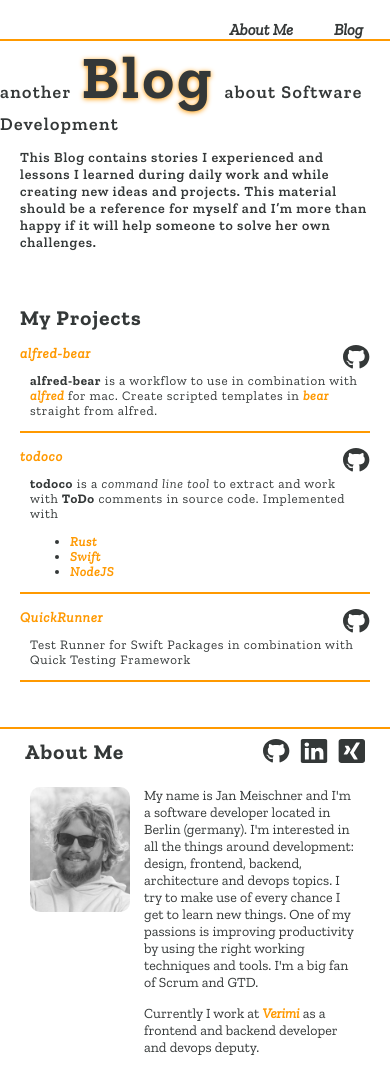
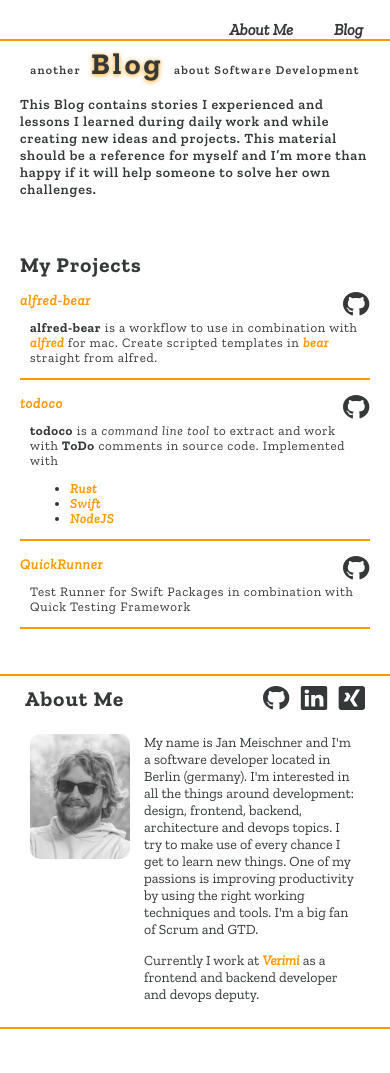
Before and after one commit to jmeischner/archive-jmeischner.github.io, a Gatsby site: page / in a window 390 px wide. Shown: the top 1073 px of the page. After the commit the page ends 1039 px from the top, so only its background shows below. Built offline with nearby package versions, Linux system fonts and the light colour scheme; Gatsby itself is replaced by a stand-in of ours.

Commit message:
Make design more responsive

```diff
--- a/src/components/base/pageTitle.js
+++ b/src/components/base/pageTitle.js
@@ -1,31 +1,52 @@
 import React from 'react'
 import styled from 'styled-components'
 
-const Subheading = styled.span`
+import Container from 'base/container'
+import Flex from 'base/flex'
+
+const Subheading = styled(Flex)`
+  color: ${p => p.theme.color.primary};
   font-size: 18px;
-  color: ${p => p.theme.color.primary};
+  font-weight: 600;
   letter-spacing: 1.28px;
+  margin-bottom: 10px;
   text-align: left;
-  font-weight: 600;
+
+  @media (${p => p.theme.media.small}) {
+    font-size: 12px;
+    margin-bottom: 5px;
+  }
 `
 
-const MainHeading = styled.span`
+const MainHeading = styled(Flex)`
+  color: ${p => p.theme.color.primary};
   font-size: 60px;
-  color: ${p => p.theme.color.primary};
+  font-weight: 700;
   letter-spacing: 3.28px;
+  margin: 0 10px;
   text-align: left;
   text-shadow: 0 1px 5px #ff9900;
-  font-weight: 700;
-  margin: 0 10px;
+
+  @media (${p => p.theme.media.small}) {
+    font-size: 30px;
+  }
+`
+
+const HeadingContainer = styled(Container)`
+  @media (${p => p.theme.media.small}) {
+    justify-content: center;
+    margin-top: 5px;
+    width: 100%;
+  }
 `
 
 const PageTitle = () => {
     return (
-        <span>
-            <Subheading>another</Subheading>
-            <MainHeading>Blog</MainHeading>
-            <Subheading>about Software Development</Subheading>
-        </span>
+      <HeadingContainer alignItems="flex-end">
+        <Subheading>another</Subheading>
+        <MainHeading>Blog</MainHeading>
+        <Subheading>about Software Development</Subheading>
+      </HeadingContainer>
     )
 }
 
--- a/src/pages/index.js
+++ b/src/pages/index.js
@@ -17,6 +17,12 @@
   height: 100%;
 `
 
+const ContentContainer = styled(Container)`
+  @media(${ p => p.theme.media.small }) {
+    flex-wrap: wrap;
+  }
+`
+
 const IndexPage = () => (
   <Wrapper>
     <SEO title="Home" />
@@ -25,15 +31,15 @@
         <Flex>
           <Container direction="row">
             <Flex grow="1" width="1"></Flex>
-            <Flex grow="11">
+            <Flex grow="11" style={{width: "100%"}}>
               <PageTitle />
             </Flex>
           </Container>
         </Flex>
         <Flex>
-          <Container id="main" justifyContent="space-between" wrap="wrap">
-            <Flex width="2" />
-            <MainArea width="6" grow="6">
+          <ContentContainer id="main" justifyContent="space-between">
+            <Flex width="2" shrink="1"/>
+            <MainArea width="5" shrink="1">
               <p class="summary">
                 This Blog contains stories I experienced and lessons I learned
                 during daily work and while creating new ideas and projects.
@@ -41,7 +47,7 @@
                 happy if it will help someone to solve her own challenges.
               </p>
             </MainArea>
-            <Projects width="3" grow="3">
+            <Projects>
               <H3>My Projects</H3>
               <ProjectListItem
                 title="alfred-bear"
@@ -83,7 +89,7 @@
                 Framework
               </ProjectListItem>
             </Projects>
-          </Container>
+          </ContentContainer>
         </Flex>
       </Container>
     </Layout>
```
